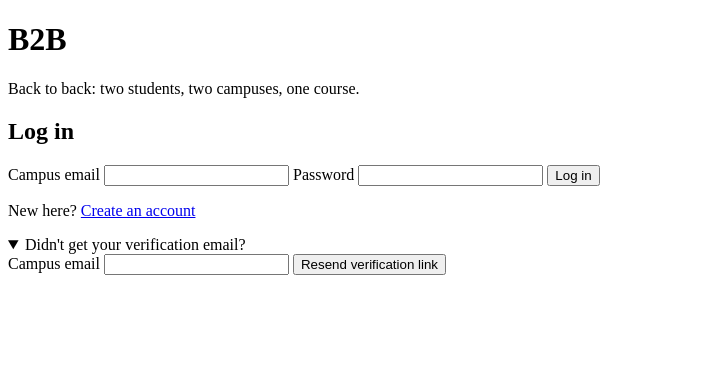
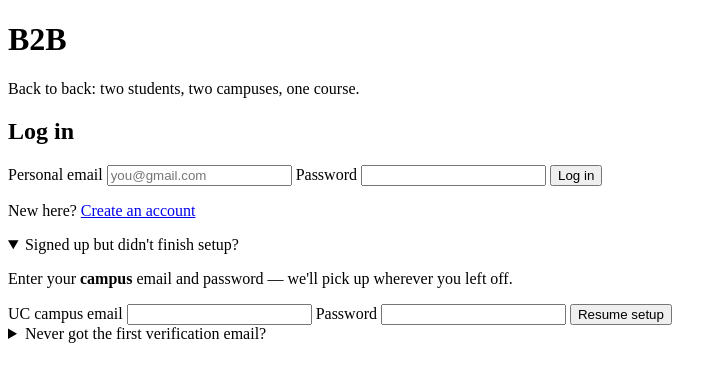
Before and after one commit to only1makai/B2B-APP, a Flask app: page /login in a window 1280 px wide, after a click on "Signed up but didn't finish setup?". Shown: the top 382 px of the page, without its empty margins (0-727 px from the left). Run offline with Flask 3, Linux system fonts and the light colour scheme.

Commit message:
feat: split identity into verification-only edu_email + personal-email login
Per Makai: no password is ever collected for the campus address — the
magic link alone proves inbox ownership. Flow: (1) register with
edu_email + account password + consent; edu link verifies UC
affiliation. (2) Mandatory personal-email step immediately after,
with its own magic link (token bound to the exact address). (3) Login
is personal_email + password only; edu_email is never a credential
again. Account fully active only when both verifications are true;
login_required gates on is_fully_active. Password lives on the
account and is set up front, which powers the no-dead-ends
'Resume setup' path (edu email + password re-enters whichever step
is unfinished). Allowlist applies to edu_email only and now includes
g.ucla.edu (UCLA student mail, flagged in Phase 3); personal accepts
any domain except the student's own edu address. Fixed
login_required wiping in-progress onboarding sessions.
tests/test_verification_flow.py covers the gates end to end.

Co-Authored-By: Claude Fable 5 <noreply@anthropic.com>

```diff
--- a/routes/auth.py
+++ b/routes/auth.py
@@ -12,15 +12,20 @@ from services import mailer
 
 auth_bp = Blueprint("auth", __name__)
 
-# Registration allowlist (Makai, 2026-07-03). NOTE before pilot: UCLA issues
-# student mail on g.ucla.edu — this list will reject real UCLA students until
-# confirmed/extended with real campus test accounts.
+# Registration allowlist for edu_email ONLY (personal_email accepts anything).
+# g.ucla.edu is UCLA's student mail domain; ucla.edu kept for grad/other
+# affiliations. Confirm remaining campuses with real accounts before pilot.
 ALLOWED_EMAIL_DOMAINS = (
-    "ucsc.edu", "ucla.edu", "ucsd.edu", "berkeley.edu", "ucdavis.edu",
-    "uci.edu", "ucsb.edu", "ucr.edu", "ucmerced.edu",
+    "ucsc.edu", "ucla.edu", "g.ucla.edu", "ucsd.edu", "berkeley.edu",
+    "ucdavis.edu", "uci.edu", "ucsb.edu", "ucr.edu", "ucmerced.edu",
 )
 
-VERIFY_TOKEN_MAX_AGE = 24 * 60 * 60  # 24h (spec: link expires in 24 hours)
+VERIFY_TOKEN_MAX_AGE = 24 * 60 * 60  # 24h
+
+# The edu address proves UC affiliation, once. It is never a login
+# credential and no password is ever collected for it: clicking a link only
+# that inbox could receive is the entire proof of ownership. Login is
+# personal_email + the account password set at registration.
 
 
 def login_required(view):
@@ -30,23 +35,44 @@ def login_required(view):
         student_id = session.get("student_id")
         if student_id:
             student = repository.get_student_by_id(student_id)
-        if not student:
-            session.clear()
+        if not student or not student.is_fully_active:
+            # Drop only the stale login key — clearing the whole session here
+            # would destroy an in-progress onboarding session.
+            session.pop("student_id", None)
             return redirect(url_for("auth.login"))
         g.student = student
         return view(*args, **kwargs)
     return wrapped
 
 
-def _serializer():
-    return URLSafeTimedSerializer(current_app.config["SECRET_KEY"], salt="email-verify")
+def _serializer(salt):
+    return URLSafeTimedSerializer(current_app.config["SECRET_KEY"], salt=salt)
 
 
-def _send_verification(student):
-    token = _serializer().dumps(student.id)
-    verify_url = url_for("auth.verify_email", token=token, _external=True)
-    mailer.send_verification_email(student.email, verify_url)
+def _send_edu_verification(student):
+    token = _serializer("edu-verify").dumps(student.id)
+    verify_url = url_for("auth.verify_edu", token=token, _external=True)
+    mailer.send_verification_email(student.edu_email, verify_url)
 
+
+def _send_personal_verification(student):
+    token = _serializer("personal-verify").dumps(
+        {"sid": student.id, "email": student.personal_email}
+    )
+    verify_url = url_for("auth.verify_personal", token=token, _external=True)
+    mailer.send_verification_email(student.personal_email, verify_url)
+
+
+def _load_token(salt, token):
+    try:
+        return _serializer(salt).loads(token, max_age=VERIFY_TOKEN_MAX_AGE), None
+    except SignatureExpired:
+        return None, "That verification link has expired. Request a new one."
+    except BadSignature:
+        return None, "Invalid verification link."
+
+
+# --- Step 1: register with campus email (verification-only) + password ---
 
 @auth_bp.route("/register", methods=["GET", "POST"])
 def register():
@@ -54,7 +80,7 @@ def register():
         return render_template("register.html", campuses=CAMPUSES)
 
     name = (request.form.get("name") or "").strip()
-    email = (request.form.get("email") or "").strip().lower()
+    edu_email = (request.form.get("edu_email") or "").strip().lower()
     password = request.form.get("password") or ""
     campus = request.form.get("campus") or ""
     year = (request.form.get("year") or "").strip()
@@ -64,11 +90,11 @@ def register():
         flash(message, "error")
         return render_template("register.html", campuses=CAMPUSES), 400
 
-    if not all([name, email, password, campus, year]):
+    if not all([name, edu_email, password, campus, year]):
         return fail("All fields are required.")
-    if "@" not in email:
+    if "@" not in edu_email:
         return fail("Enter a valid email address.")
-    domain = email.rsplit("@", 1)[1]
+    domain = edu_email.rsplit("@", 1)[1]
     if domain not in ALLOWED_EMAIL_DOMAINS:
         return fail(
             "Registration requires a UC campus email address "
@@ -83,46 +109,147 @@ def register():
             "B2B cannot create your account without your consent to share "
             "your course enrollments for peer matching (FERPA)."
         )
-    if repository.get_student_by_email(email):
-        return fail("An account with this email already exists. Try logging in.")
+    if repository.get_student_by_edu_email(edu_email):
+        return fail("An account with this campus email already exists. "
+                    "Use 'Resume setup' on the login page if yours is unfinished.")
 
     student = repository.create_student(
-        name=name, email=email, password=password, campus=campus, year=year,
-        consent_given_at=now_iso(),
+        name=name, edu_email=edu_email, password=password, campus=campus,
+        year=year, consent_given_at=now_iso(),
     )
-    _send_verification(student)
-    return render_template("verify_pending.html", email=student.email)
+    _send_edu_verification(student)
+    return render_template(
+        "verify_pending.html", email=student.edu_email,
+        blurb="This confirms you're a UC student. After clicking it you'll "
+              "add the personal email you'll actually log in with.",
+    )
 
 
-@auth_bp.route("/verify/<token>")
-def verify_email(token):
-    try:
-        student_id = _serializer().loads(token, max_age=VERIFY_TOKEN_MAX_AGE)
-    except SignatureExpired:
-        flash("That verification link has expired. Request a new one below.", "error")
+@auth_bp.route("/verify/edu/<token>")
+def verify_edu(token):
+    student_id, error = _load_token("edu-verify", token)
+    if error:
+        flash(error, "error")
         return redirect(url_for("auth.login"))
-    except BadSignature:
+    student = repository.mark_edu_verified(student_id)
+    if not student:
         flash("Invalid verification link.", "error")
         return redirect(url_for("auth.login"))
 
-    student = repository.mark_email_verified(student_id)
-    if not student:
+    if student.is_fully_active:
+        flash("Your account is already active — log in with your personal email.", "success")
+        return redirect(url_for("auth.login"))
+
+    # Limited onboarding session: allowed to finish setup, not logged in.
+    session.clear()
+    session["onboarding_student_id"] = student.id
+    flash("Campus email verified — one more step.", "success")
+    return redirect(url_for("auth.personal_email_step"))
+
+
+# --- Step 2: mandatory personal email, own verification ---
+
+@auth_bp.route("/onboarding/personal-email", methods=["GET", "POST"])
+def personal_email_step():
+    student = None
+    if session.get("onboarding_student_id"):
+        student = repository.get_student_by_id(session["onboarding_student_id"])
+    if not student or not student.edu_verified:
+        flash("Use 'Resume setup' on the login page to continue where you left off.", "error")
+        return redirect(url_for("auth.login"))
+
+    if request.method == "GET":
+        return render_template("personal_email.html", student=student)
+
+    personal_email = (request.form.get("personal_email") or "").strip().lower()
+
+    def fail(message):
+        flash(message, "error")
+        return render_template("personal_email.html", student=student), 400
+
+    if "@" not in personal_email:
+        return fail("Enter a valid email address.")
+    if personal_email == student.edu_email:
+        return fail("Your personal email must be different from your campus email — "
+                    "it's what you'll use to log in after you graduate or transfer.")
+    existing_personal = repository.get_student_by_personal_email(personal_email)
+    if existing_personal and existing_personal.id != student.id:
+        return fail("That email is already in use on another account.")
+    existing_edu = repository.get_student_by_edu_email(personal_email)
+    if existing_edu and existing_edu.id != student.id:
+        return fail("That email is already in use on another account.")
+
+    student = repository.set_personal_email(student.id, personal_email)
+    _send_personal_verification(student)
+    return render_template(
+        "verify_pending.html", email=student.personal_email,
+        blurb="Click it to activate your account, then log in with this "
+              "personal email and your password.",
+    )
+
+
+@auth_bp.route("/verify/personal/<token>")
+def verify_personal(token):
+    payload, error = _load_token("personal-verify", token)
+    if error:
+        flash(error, "error")
+        return redirect(url_for("auth.login"))
+
+    student = repository.get_student_by_id((payload or {}).get("sid"))
+    # Token is bound to the address it was sent to; a later address change
+    # invalidates old links.
+    if not student or student.personal_email != (payload or {}).get("email"):
         flash("Invalid verification link.", "error")
         return redirect(url_for("auth.login"))
-    flash("Email verified — you can log in now.", "success")
+
+    repository.mark_personal_verified(student.id)
+    session.pop("onboarding_student_id", None)
+    flash("Account active — log in with your personal email.", "success")
     return redirect(url_for("auth.login"))
 
 
+# --- Resume / resend paths (no dead ends, no enumeration) ---
+
 @auth_bp.route("/resend-verification", methods=["POST"])
 def resend_verification():
+    """Resend the edu link for accounts that never verified Step 1."""
     email = (request.form.get("email") or "").strip().lower()
-    student = repository.get_student_by_email(email) if email else None
-    if student and not student.email_verified:
-        _send_verification(student)
-    # Same message regardless — no account enumeration.
+    student = repository.get_student_by_edu_email(email) if email else None
+    if student and not student.edu_verified:
+        _send_edu_verification(student)
     flash("If that address has an unverified account, a new link was sent.", "success")
     return redirect(url_for("auth.login"))
 
+
+@auth_bp.route("/resume-setup", methods=["POST"])
+def resume_setup():
+    """Password-authenticated re-entry into whichever step is unfinished."""
+    edu_email = (request.form.get("edu_email") or "").strip().lower()
+    password = request.form.get("password") or ""
+    student = repository.get_student_by_edu_email(edu_email)
+
+    if not student or not student.check_password(password):
+        flash("Invalid campus email or password.", "error")
+        return render_template("login.html"), 401
+
+    if student.is_fully_active:
+        flash("Your account is already active — log in with your personal email.", "success")
+        return redirect(url_for("auth.login"))
+
+    if not student.edu_verified:
+        _send_edu_verification(student)
+        flash("We re-sent the verification link to your campus email.", "success")
+        return redirect(url_for("auth.login"))
+
+    if student.personal_email and not student.personal_verified:
+        _send_personal_verification(student)
+
+    session.clear()
+    session["onboarding_student_id"] = student.id
+    return redirect(url_for("auth.personal_email_step"))
+
+
+# --- Step 3 onward: login is personal_email + password ---
 
 @auth_bp.route("/login", methods=["GET", "POST"])
 def login():
@@ -131,14 +258,14 @@ def login():
 
     email = (request.form.get("email") or "").strip().lower()
     password = request.form.get("password") or ""
-    student = repository.get_student_by_email(email)
+    student = repository.get_student_by_personal_email(email)
 
     if not student or not student.check_password(password):
-        flash("Invalid email or password.", "error")
+        flash("Invalid email or password. (Log in with your personal email, "
+              "not your campus address.)", "error")
         return render_template("login.html"), 401
-    if not student.email_verified:
-        flash("Verify your campus email before logging in — check your inbox "
-              "or request a new link below.", "error")
+    if not student.is_fully_active:
+        flash("Your account setup isn't finished — use 'Resume setup' below.", "error")
         return render_template("login.html"), 403
 
     session.clear()
--- a/templates/login.html
+++ b/templates/login.html
@@ -7,8 +7,9 @@
 <form method="post" action="{{ url_for('auth.login') }}" class="card">
   <input type="hidden" name="csrf_token" value="{{ csrf_token() }}">
   <h2>Log in</h2>
-  <label>Campus email
-    <input type="email" name="email" required autocomplete="username">
+  <label>Personal email
+    <input type="email" name="email" required autocomplete="username"
+           placeholder="you@gmail.com">
   </label>
   <label>Password
     <input type="password" name="password" required autocomplete="current-password">
@@ -18,10 +19,26 @@
 </form>
 
 <details class="card">
-  <summary>Didn't get your verification email?</summary>
+  <summary>Signed up but didn't finish setup?</summary>
+  <p class="muted">Enter your <strong>campus</strong> email and password — we'll
+     pick up wherever you left off.</p>
+  <form method="post" action="{{ url_for('auth.resume_setup') }}">
+    <input type="hidden" name="csrf_token" value="{{ csrf_token() }}">
+    <label>UC campus email
+      <input type="email" name="edu_email" required>
+    </label>
+    <label>Password
+      <input type="password" name="password" required>
+    </label>
+    <button type="submit">Resume setup</button>
+  </form>
+</details>
+
+<details class="card">
+  <summary>Never got the first verification email?</summary>
   <form method="post" action="{{ url_for('auth.resend_verification') }}">
     <input type="hidden" name="csrf_token" value="{{ csrf_token() }}">
-    <label>Campus email
+    <label>UC campus email
       <input type="email" name="email" required>
     </label>
     <button type="submit">Resend verification link</button>
--- a/templates/register.html
+++ b/templates/register.html
@@ -9,10 +9,12 @@
     <input type="text" name="name" required value="{{ request.form.get('name', '') }}">
   </label>
   <label>UC campus email
-    <input type="email" name="email" required value="{{ request.form.get('email', '') }}"
+    <input type="email" name="edu_email" required value="{{ request.form.get('edu_email', '') }}"
            placeholder="you@ucsc.edu">
   </label>
-  <label>Password <span class="muted">(8+ characters)</span>
+  <p class="muted">Used once to verify you're a UC student — never to log in.
+     After verifying, you'll add a personal email that becomes your login.</p>
+  <label>Password <span class="muted">(8+ characters — your account password)</span>
     <input type="password" name="password" required minlength="8" autocomplete="new-password">
   </label>
   <label>Campus
--- a/templates/verify_pending.html
+++ b/templates/verify_pending.html
@@ -4,8 +4,9 @@
 <div class="card">
   <h1>Check your inbox</h1>
   <p>We sent a verification link to <strong>{{ email }}</strong>.
-     Click it within 24 hours to activate your account.</p>
-  <p class="muted">Wrong address or no email? You can request a new link from the
+     It expires in 24 hours.</p>
+  {% if blurb %}<p>{{ blurb }}</p>{% endif %}
+  <p class="muted">No email? You can resend from the
      <a href="{{ url_for('auth.login') }}">login page</a>.</p>
 </div>
 {% endblock %}
```
Also changed, not shown: models.py (+14 -4 lines), repository.py (+30 -6 lines), templates/personal_email.html (added, +18 -0 lines), tests/test_verification_flow.py (added, +111 -0 lines).
